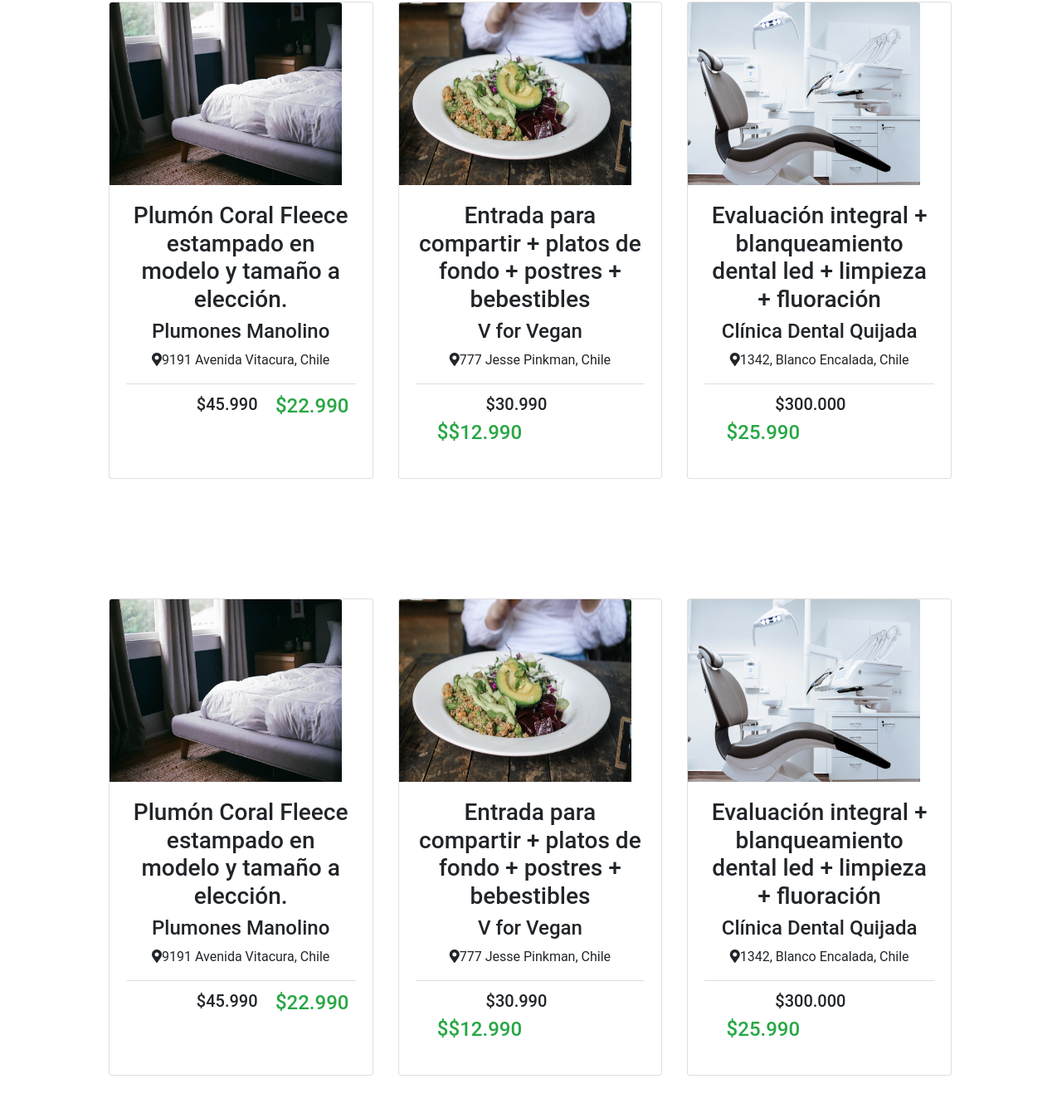
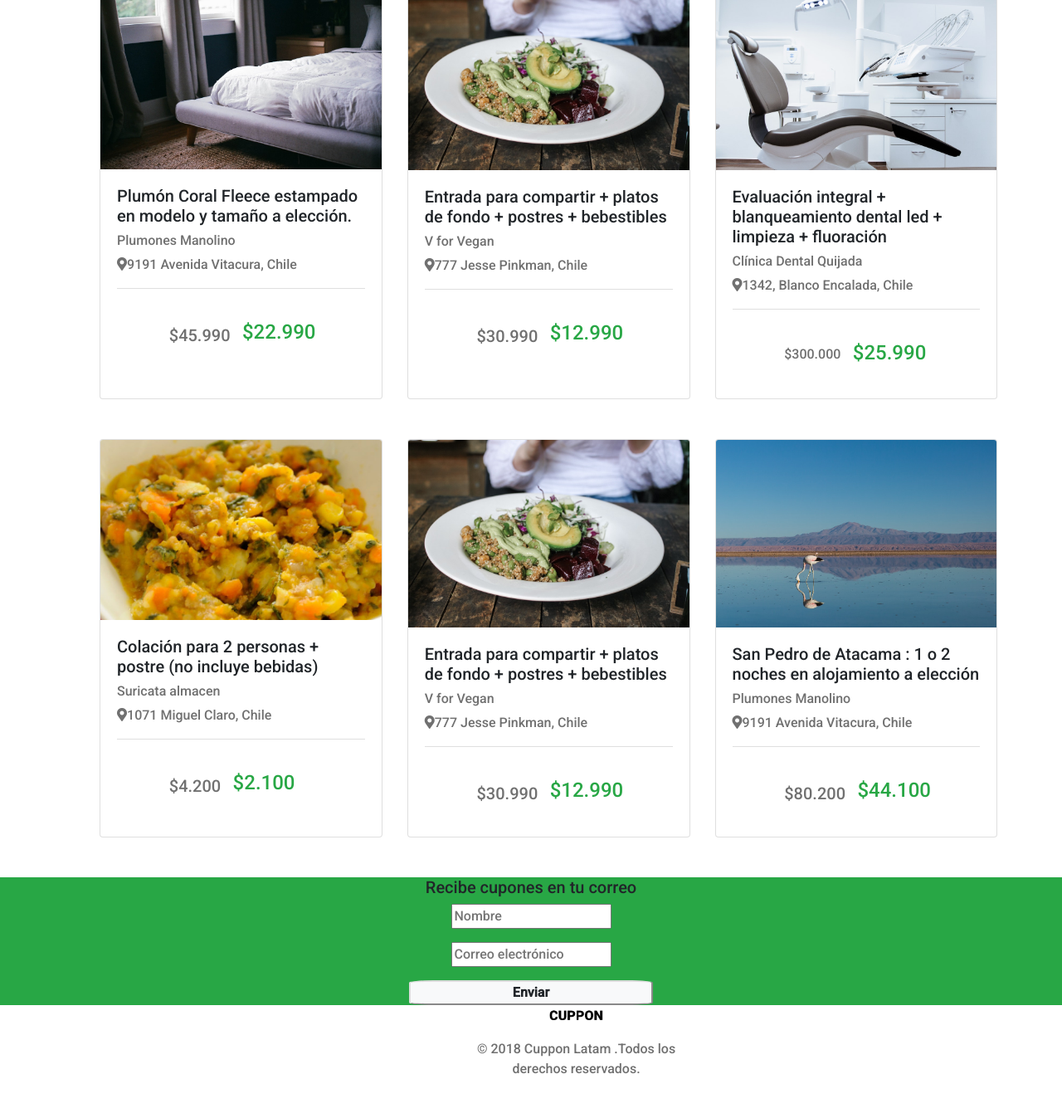
Before and after one commit to MarceArratia/Cuppon, a plain HTML site: page index.html in a window 1280 px wide. Shown: the part 94-1441 px from the top of the page at 83% size. After the commit the page ends 1410 px from the top, so only its background shows below. Drawn offline with nearby package versions, Linux system fonts and the light colour scheme.

Commit message:
rsponsive

```diff
--- a/assets/css/style.css
+++ b/assets/css/style.css
@@ -1,22 +1,29 @@
 body{
     font-family: Roboto,Light;
-    color: #212529;
-    text-align: left;
+
 }
 
-.h4{
-    text-align: left;
+h5{
+   color:#212529 ;
+}
+h6{
+    color: #707070;
 }
 
-.h1 h2 h3{
-    font-family:Roboto;
+p{
+    color: #707070;
+}
 
-  }
+.container-fluid{
+    margin-left:2%;
+    margin-top: auto;
+}
 
 .bg-verde{
     background: #28A745;
     color: #FFFFFF;
     text-align: center;
+    margin-top: auto;
 }
 .imagenNavbar{
     width: auto;
@@ -29,13 +36,15 @@ body{
 
 .container{
     padding-left: 1%;
+
+
 }
 
 .inputEnviar{
     background: #F8F9FA;
     border-color: #DDDDDD;
     border-radius: 10%;
-    width: 33%;
+    width: 23%;
     height: 40%;
     color: #212529;
 }
@@ -46,19 +55,28 @@ body{
     padding: 1%;
 }
 
-.container-fluid{
-    text-align: center;
-    padding: 5%;
+.valor{
+    color: #707070;
 }
+
+
 .sep{
-    margin-left: 30%;
+    margin-left: 20%;
+    margin-top: 11%;
 }
 .sep1{
-    margin-left: 8%;
+    margin-left: 5%;
     color: #28A745;
+    margin-top: 9%;
 }
 
 .card-img-top{
-    width: 280px;
-    height: 220px;
+    width: 100%;
+    height: auto;
+
 }
+
+.container-fluidFooter{
+    text-align: center;
+
+}
--- a/index.html
+++ b/index.html
@@ -8,7 +8,7 @@
         <link rel="stylesheet" href="https://stackpath.bootstrapcdn.com/bootstrap/4.2.1/css/bootstrap.min.css"
             integrity="sha384-GJzZqFGwb1QTTN6wy59ffF1BuGJpLSa9DkKMp0DgiMDm4iYMj70gZWKYbI706tWS" crossorigin="anonymous">
         <!--Google Fonts-->
-        <link href="https://fonts.googleapis.com/css?family=Raleway:400,700" rel="stylesheet">
+        <link href="https://fonts.googleapis.com/css?family=Roboto:300,500" rel="stylesheet">
         <!--Font Awesome-->
         <link rel="stylesheet" href="https://use.fontawesome.com/releases/v5.6.3/css/all.css"
             integrity="sha384-UHRtZLI+pbxtHCWp1t77Bi1L4ZtiqrqD80Kn4Z8NTSRyMA2Fd33n5dQ8lWUE00s/" crossorigin="anonymous">
@@ -41,14 +41,15 @@
                 </nav>
  <!--Card-->
           <div class="container">
-            <section class="container-fluid my-5 p-5" id="work">
+              <br>
+            <section class="container-fluid my-5" id="work">
                 <!--Cupon 1-->
                 <div class="card-deck">
                     <div class="card">
                         <img src="assets/img/cupon-1.jpg" class="card-img-top" alt="...">
 			<div class="card-body">
-				<h3 class="card-text">Plumón Coral Fleece estampado en modelo y tamaño a elección.</h3>
-				<h4>Plumones Manolino</h4>
+				<h5 class="card-text">Plumón Coral Fleece estampado en modelo y tamaño a elección.</h5>
+				<h6>Plumones Manolino</h6>
 				<p><i class="fas fa-map-marker-alt" aria-hidden="true"></i>9191 Avenida Vitacura, Chile</p>
 				<ul class="list-group list-group-flush">
 					<li class="list-group-item">
@@ -56,7 +57,7 @@
 							<div class="col-xs-3">
 							</div>
 							<div class="col-xs-3 sep">
-								<h5>$45.990</h5>
+								<h5 class="valor">$45.990</h5>
 							</div>
 							<div class="col-xs-3 sep1">
 								<h4>$22.990</h4>
@@ -70,19 +71,19 @@
                     <div class="card">
                         <img src="assets/img/cupon-2.jpg" class="card-img-top" alt="...">
 			<div class="card-body">
-				<h3 class="card-text">Entrada para compartir + platos de fondo + postres + bebestibles</h3>
-				<h4>V for Vegan</h4>
-				<p><i class="fas fa-map-marker-alt" aria-hidden="true"></i>777 Jesse Pinkman, Chile</p>
+				<h5 class="card-text">Entrada para compartir + platos de fondo + postres + bebestibles</h5>
+				<h6>V for Vegan</h6>
+				<p> <i class="fas fa-map-marker-alt" aria-hidden="true"></i>777 Jesse Pinkman, Chile</p>
 				<ul class="list-group list-group-flush">
 					<li class="list-group-item">
 						<div class="row">
 							<div class="col-xs-3">
 							</div>
 							<div class="col-xs-3 sep">
-								<h5>$30.990</h5>
+								<h5 class="valor">$30.990</h5>
 							</div>
 							<div class="col-xs-3 sep1">
-								<h4>$$12.990</h4>
+								<h4>$12.990</h4>
 							</div>
 						</div>
 					</li>
@@ -93,8 +94,8 @@
                     <div class="card">
                         <img src="assets/img/cupon-3.jpg" class="card-img-top" alt="...">
                         <div class="card-body">
-                            <h3 class="card-text">Evaluación integral + blanqueamiento dental led + limpieza + fluoración</h3>
-                            <h4>Clínica Dental Quijada</h4>
+                            <h5 class="card-text">Evaluación integral + blanqueamiento dental led + limpieza + fluoración</h5>
+                            <h6>Clínica Dental Quijada</h6>
                             <p><i class="fas fa-map-marker-alt" aria-hidden="true"></i>1342, Blanco Encalada, Chile</p>
                             <ul class="list-group list-group-flush">
                                 <li class="list-group-item">
@@ -102,7 +103,7 @@
                                         <div class="col-xs-3">
                                         </div>
                                         <div class="col-xs-3 sep">
-                                            <h5>$300.000</h5>
+                                            <h6 class="valor">$300.000</h5>
                                         </div>
                                         <div class="col-xs-3 sep1">
                                             <h4>$25.990</h4>
@@ -113,27 +114,27 @@
                         </div>
                     </div>
                 </div>
+
             </section>
-
-            <section class="container-fluid my-5 p-5" id="work">
+            <section class="container-fluid my-5" id="work">
                 <div class="card-deck">
                     <!--Cupon 4-->
                     <div class="card">
-                        <img src="assets/img/cupon-1.jpg" class="card-img-top" alt="...">
+                        <img src="assets/img/cupon-4.jpg" class="card-img-top" alt="...">
                         <div class="card-body">
-				<h3 class="card-text">Plumón Coral Fleece estampado en modelo y tamaño a elección.</h3>
-				<h4>Plumones Manolino</h4>
-				<p><i class="fas fa-map-marker-alt" aria-hidden="true"></i>9191 Avenida Vitacura, Chile</p>
+                            <h5 class="card-text">Colación para 2 personas + postre (no incluye bebidas)</h5>
+                            <h6>Suricata almacen</h6>
+                            <p><i class="fas fa-map-marker-alt" aria-hidden="true"></i>1071 Miguel Claro, Chile</p>
                             <ul class="list-group list-group-flush">
                                 <li class="list-group-item">
                                     <div class="row">
                                         <div class="col-xs-3">
                                         </div>
                                         <div class="col-xs-3 sep">
-								<h5>$45.990</h5>
+                                            <h5 class="valor">$4.200</h5>
                                         </div>
                                         <div class="col-xs-3 sep1">
-								<h4>$22.990</h4>
+                                            <h4>$2.100</h4>
                                         </div>
                                     </div>
                                 </li>
@@ -144,8 +145,8 @@
                     <div class="card">
                         <img src="assets/img/cupon-2.jpg" class="card-img-top" alt="...">
 			<div class="card-body">
-				<h3 class="card-text">Entrada para compartir + platos de fondo + postres + bebestibles</h3>
-				<h4>V for Vegan</h4>
+				<h5 class="card-text">Entrada para compartir + platos de fondo + postres + bebestibles</h5>
+				<h6>V for Vegan</h6>
 				<p><i class="fas fa-map-marker-alt" aria-hidden="true"></i>777 Jesse Pinkman, Chile</p>
 				<ul class="list-group list-group-flush">
 					<li class="list-group-item">
@@ -153,10 +154,10 @@
 							<div class="col-xs-3">
 							</div>
 							<div class="col-xs-3 sep">
-								<h5>$30.990</h5>
+								<h5 class="valor">$30.990</h5>
 							</div>
 							<div class="col-xs-3 sep1">
-								<h4>$$12.990</h4>
+								<h4>$12.990</h4>
 							</div>
 						</div>
 					</li>
@@ -165,21 +166,21 @@
                     </div>
                     <!--Cupon 6-->
                     <div class="card">
-                        <img src="assets/img/cupon-3.jpg" class="card-img-top" alt="...">
+                        <img src="assets/img/cupon-6.jpg" class="card-img-top" alt="...">
                         <div class="card-body">
-                            <h3 class="card-text">Evaluación integral + blanqueamiento dental led + limpieza + fluoración</h3>
-                            <h4>Clínica Dental Quijada</h4>
-                            <p><i class="fas fa-map-marker-alt" aria-hidden="true"></i>1342, Blanco Encalada, Chile</p>
+                            <h5 class="card-text">San Pedro de Atacama : 1 o 2 noches en alojamiento a elección</h5>
+                            <h6>Plumones Manolino</h6>
+                            <p><i class="fas fa-map-marker-alt" aria-hidden="true"></i>9191 Avenida Vitacura, Chile</p>
                             <ul class="list-group list-group-flush">
                                 <li class="list-group-item">
                                     <div class="row">
                                         <div class="col-xs-3">
                                         </div>
                                         <div class="col-xs-3 sep">
-                                            <h5>$300.000</h5>
+                                            <h5 class="valor">$80.200</h5>
                                         </div>
                                         <div class="col-xs-3 sep1">
-                                            <h4>$25.990</h4>
+                                            <h4>$44.100</h4>
                                         </div>
                                     </div>
                                 </li>
@@ -188,6 +189,7 @@
                     </div>
                 </div>
             </section>
+          </div>
           <section class="bg-verde">
             <div>
                 <h5>Recibe cupones en tu correo</h5>
@@ -199,9 +201,8 @@
             </div>
 
         </section>
-        </div>
             <footer>
-                <div class="container-fluid">
+                <div class="container-fluidFooter">
                     <div class="row">
                         <div class="col-xs-10 col-md-5 "></div>
                         <div class="col-xs-3 col-md-3 ">
@@ -233,104 +234,3 @@
     <script src="assets/js/script.js"></script>
 </body>
 </html>
-
-<section class="container-fluid my-5 p-5">
-	<!--Cupon 1-->
-	<div class="card-deck">
-		<div class="card">
-
-	<!--Cupon 2-->
-	<div class="card-deck">
-		<div class="card">
-
-			</div>
-		</div>
-	</div>
-	<!--Cupon 3-->
-	<div class="card-deck">
-		<div class="card">
-
-			</div>
-		</div>
-	</div>
-</section>
-
-
-<section class="container-fluid ">
-	<!--Cupon 4-->
-	<div class="card-deck">
-		<div class="card" style="width: 19rem;">
-			<img src="assets/img/cupon-4.jpg" class="card-img-top" alt="...">
-			<div class="card-body">
-				<h3 class="card-text">Colación para 2 personas + postre (no incluye bebidas)</h3>
-				<h4>Suricata almacen</h4>
-				<p><i class="fas fa-map-marker-alt" aria-hidden="true"></i>1071 Miguel Claro, Chile</p>
-				<ul class="list-group list-group-flush">
-					<li class="list-group-item">
-						<div class="row">
-							<div class="col-xs-3">
-							</div>
-							<div class="col-xs-3 sep">
-								<h5>$4.200</h5>
-							</div>
-							<div class="col-xs-3 sep1">
-								<h4>$2.100</h4>
-							</div>
-						</div>
-					</li>
-				</ul>
-			</div>
-		</div>
-	</div>
-	<!--Cupon 5-->
-	<div class="card-deck">
-		<div class="card" style="width: 19rem;">
-			<img src="assets/img/cupon-5.jpg" class="card-img-top" alt="...">
-			<div class="card-body">
-				<h3 class="card-text">1, 2 o 4 tickets para Stukids. Elige sucursal</h3>
-				<h4>Stukids Centro de Eventos</h4>
-				<p><i class="fas fa-map-marker-alt" aria-hidden="true"></i>133 El tranque, Chile</p>
-				<ul class="list-group list-group-flush">
-					<li class="list-group-item">
-						<div class="row">
-							<div class="col-xs-3">
-							</div>
-							<div class="col-xs-3 sep">
-								<h5>$45.990</h5>
-							</div>
-							<div class="col-xs-3 sep1">
-								<h4>$22.990</h4>
-							</div>
-						</div>
-					</li>
-				</ul>
-			</div>
-		</div>
-	</div>
-	<!--Cupon 6-->
-	<div class="card-deck">
-		<div class="card" style="width: 19rem;">
-			<img src="assets/img/cupon-6.jpg" class="card-img-top" alt="...">
-			<div class="card-body">
-				<h3 class="card-text">San Pedro de Atacama : 1 o 2 noches en alojamiento a elección</h3>
-				<h4>Plumones Manolino</h4>
-				<p><i class="fas fa-map-marker-alt" aria-hidden="true"></i>9191 Avenida Vitacura, Chile</p>
-				<ul class="list-group list-group-flush">
-					<li class="list-group-item">
-						<div class="row">
-							<div class="col-xs-3">
-							</div>
-							<div class="col-xs-3 sep">
-								<h5>$80.200</h5>
-							</div>
-							<div class="col-xs-3 sep1">
-								<h4>$44.100</h4>
-							</div>
-						</div>
-					</li>
-				</ul>
-			</div>
-		</div>
-	</div>
-
-</section>
```
Lines whose indentation alone changed are shown as unchanged.
